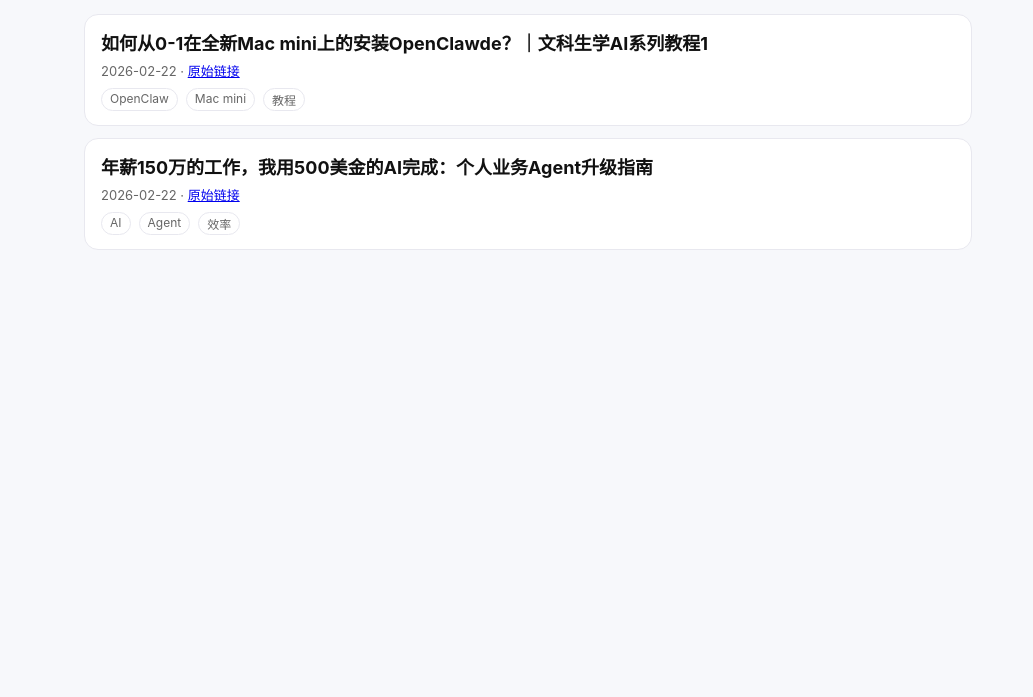
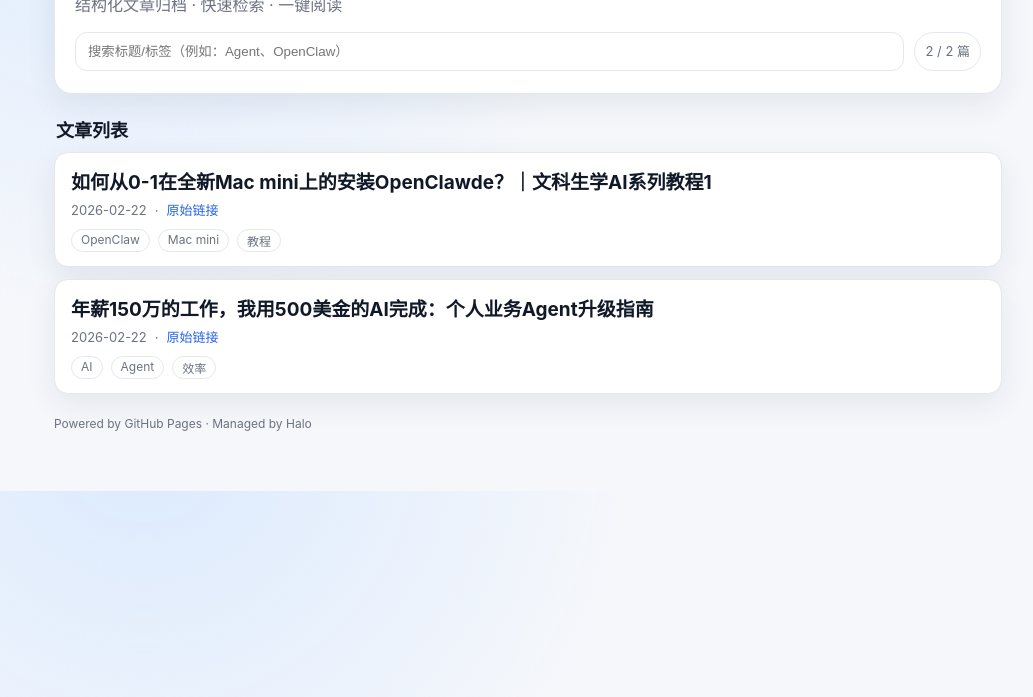
Before and after one commit to lolock/halo-notes, a plain HTML site: page index.html in a window 1280 px wide. Shown: the part 103-800 px from the top of the page, without its empty margins (112-1145 px from the left). Drawn offline with Linux system fonts and the light colour scheme.

Commit message:
ui: redesign pages with search, cards, and improved article reading

```diff
--- a/index.html
+++ b/index.html
@@ -4,38 +4,97 @@
   <meta charset="UTF-8" />
   <meta name="viewport" content="width=device-width,initial-scale=1" />
   <title>Halo Notes</title>
+  <meta name="description" content="Halo Notes - 结构化文章归档" />
   <style>
-    :root{--bg:#f7f8fb;--card:#fff;--text:#111;--sub:#666;--line:#e8e8ef;--pri:#0b57d0}
-    @media (prefers-color-scheme: dark){:root{--bg:#0f1115;--card:#151922;--text:#e8ecf1;--sub:#a6b0bd;--line:#2a3040;--pri:#7fb0ff}}
-    *{box-sizing:border-box} body{margin:0;background:var(--bg);color:var(--text);font-family:-apple-system,BlinkMacSystemFont,"Segoe UI",Roboto,"PingFang SC","Microsoft Yahei",sans-serif}
-    .wrap{max-width:920px;margin:0 auto;padding:28px 16px 60px}
-    h1{margin:0 0 6px} .sub{margin:0 0 20px;color:var(--sub)}
-    .card{background:var(--card);border:1px solid var(--line);border-radius:14px;padding:14px 16px;margin:12px 0}
-    .title{font-size:18px;font-weight:700;color:var(--text);text-decoration:none}
-    .meta{font-size:13px;color:var(--sub);margin-top:6px}
-    .tags{margin-top:8px;display:flex;gap:8px;flex-wrap:wrap}
-    .tag{font-size:12px;border:1px solid var(--line);border-radius:999px;padding:2px 8px;color:var(--sub)}
+    :root{
+      --bg:#f5f7fb;--panel:#ffffff;--text:#111827;--muted:#6b7280;--line:#e5e7eb;
+      --pri:#2563eb;--pri-soft:#dbeafe;--shadow:0 10px 30px rgba(31,41,55,.08)
+    }
+    @media (prefers-color-scheme: dark){
+      :root{--bg:#0b1220;--panel:#111827;--text:#e5e7eb;--muted:#94a3b8;--line:#243041;--pri:#60a5fa;--pri-soft:#1e3a8a;--shadow:none}
+    }
+    *{box-sizing:border-box}
+    body{margin:0;background:radial-gradient(circle at 20% -10%,var(--pri-soft),transparent 40%),var(--bg);color:var(--text);font-family:-apple-system,BlinkMacSystemFont,"Segoe UI",Roboto,"PingFang SC","Microsoft Yahei",sans-serif}
+    .wrap{max-width:980px;margin:0 auto;padding:28px 16px 60px}
+    .hero{background:var(--panel);border:1px solid var(--line);border-radius:18px;padding:22px 20px;box-shadow:var(--shadow)}
+    .title{margin:0;font-size:30px}
+    .sub{margin:8px 0 0;color:var(--muted)}
+    .toolbar{display:flex;gap:10px;flex-wrap:wrap;margin-top:16px}
+    .search{flex:1;min-width:220px;padding:11px 12px;border-radius:12px;border:1px solid var(--line);background:transparent;color:var(--text)}
+    .pill{padding:8px 10px;border:1px solid var(--line);border-radius:999px;color:var(--muted);font-size:13px}
+    .section-title{margin:22px 2px 10px;font-size:18px}
+    .list{display:grid;gap:12px}
+    .card{background:var(--panel);border:1px solid var(--line);border-radius:14px;padding:14px 16px;transition:.2s ease;box-shadow:var(--shadow)}
+    .card:hover{transform:translateY(-1px);border-color:var(--pri)}
+    .card a.tt{font-size:19px;font-weight:700;color:var(--text);text-decoration:none}
+    .meta{font-size:13px;color:var(--muted);margin-top:6px;display:flex;gap:8px;flex-wrap:wrap;align-items:center}
+    .meta a{color:var(--pri);text-decoration:none}
+    .tags{margin-top:10px;display:flex;gap:8px;flex-wrap:wrap}
+    .tag{font-size:12px;border:1px solid var(--line);border-radius:999px;padding:2px 9px;color:var(--muted)}
+    .empty{padding:30px 0;text-align:center;color:var(--muted)}
+    footer{margin-top:22px;color:var(--muted);font-size:12px}
   </style>
 </head>
 <body>
   <main class="wrap">
-    <h1>Halo Notes</h1>
-    <p class="sub">整理后的文章归档（静态站）</p>
-    <section id="list"></section>
+    <section class="hero">
+      <h1 class="title">Halo Notes</h1>
+      <p class="sub">结构化文章归档 · 快速检索 · 一键阅读</p>
+      <div class="toolbar">
+        <input id="q" class="search" placeholder="搜索标题/标签（例如：Agent、OpenClaw）" />
+        <span id="count" class="pill">0 篇</span>
+      </div>
+    </section>
+
+    <h2 class="section-title">文章列表</h2>
+    <section id="list" class="list"></section>
+    <div id="empty" class="empty" style="display:none">没有匹配结果，换个关键词试试。</div>
+
+    <footer>Powered by GitHub Pages · Managed by Halo</footer>
   </main>
 
   <script>
-    fetch('./articles.json').then(r=>r.json()).then(items=>{
-      const box=document.getElementById('list');
-      items.forEach(it=>{
-        const card=document.createElement('article');card.className='card';
+    const state={items:[],q:''};
+    const list=document.getElementById('list');
+    const countEl=document.getElementById('count');
+    const empty=document.getElementById('empty');
+    const qInput=document.getElementById('q');
+
+    function render(){
+      const q=state.q.trim().toLowerCase();
+      const filtered=state.items.filter(it=>{
+        if(!q) return true;
+        const hay=[it.title||'',...(it.tags||[])].join(' ').toLowerCase();
+        return hay.includes(q);
+      });
+
+      list.innerHTML='';
+      filtered.forEach(it=>{
         const href='./article.html?file='+encodeURIComponent(it.file);
-        card.innerHTML=`<a class="title" href="${href}">${it.title}</a>
-          <div class="meta">${it.date} · <a href="${it.source}" target="_blank" rel="noopener">原始链接</a></div>
-          <div class="tags">${(it.tags||[]).map(t=>`<span class="tag">${t}</span>`).join('')}</div>`;
-        box.appendChild(card);
-      })
-    })
+        const el=document.createElement('article');
+        el.className='card';
+        el.innerHTML=`
+          <a class="tt" href="${href}">${it.title}</a>
+          <div class="meta">
+            <span>${it.date||''}</span>
+            <span>·</span>
+            <a href="${it.source||'#'}" target="_blank" rel="noopener">原始链接</a>
+          </div>
+          <div class="tags">${(it.tags||[]).map(t=>`<span class="tag">${t}</span>`).join('')}</div>
+        `;
+        list.appendChild(el);
+      });
+
+      countEl.textContent=`${filtered.length} / ${state.items.length} 篇`;
+      empty.style.display=filtered.length? 'none':'block';
+    }
+
+    qInput.addEventListener('input',e=>{state.q=e.target.value;render();});
+
+    fetch('./articles.json')
+      .then(r=>r.json())
+      .then(items=>{state.items=items.sort((a,b)=>(b.date||'').localeCompare(a.date||''));render();})
+      .catch(()=>{countEl.textContent='加载失败';});
   </script>
 </body>
 </html>
```
Also changed, not shown: article.html (+48 -13 lines).
